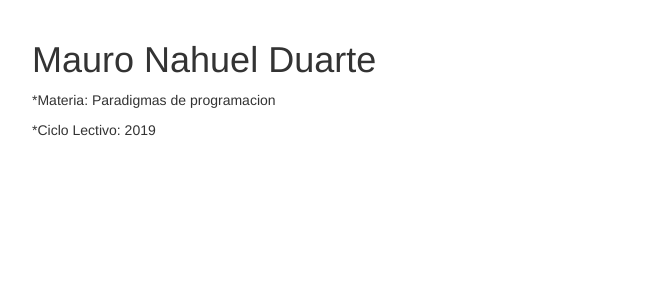
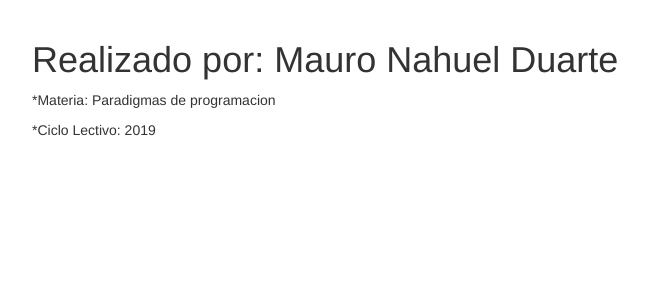
Before and after one commit to nahuelduarte/PythonConesa, a Flask app: page /sobre in a window 1280 px wide. Shown: the part 52-352 px from the top of the page, without its empty margins (38-686 px from the left). Run offline with Flask 2, Linux system fonts and the light colour scheme; some libraries are stand-ins or nearby versions.

Commit message:
First Commit

```diff
--- a/app.py
+++ b/app.py
@@ -33,7 +33,7 @@ def error_interno(e):
 def ingresar():
     formulario = LoginForm()
     if formulario.validate_on_submit():
-        with open('usuarios') as archivo:
+        with open('usuarios.csv') as archivo:
             archivo_csv = csv.reader(archivo)
             registro = next(archivo_csv)
             while registro:
@@ -53,7 +53,7 @@ def registrar():
     formulario = RegistrarForm()
     if formulario.validate_on_submit():
         if formulario.password.data == formulario.password_check.data:
-            with open('usuarios', 'a', newline='') as archivo:
+            with open('usuarios.csv', 'a', newline='') as archivo:
                 archivo_csv = csv.writer(archivo)
                 registro = [formulario.usuario.data, formulario.password.data]
                 archivo_csv.writerow(registro)
@@ -74,12 +74,12 @@ def logout():
 
 
 @app.route('/clientes')
-def bdatos():
+def clientes():
     if 'username' in session:
         with open('clientes.csv', 'r', encoding='utf-8') as archivo:
             archivo_csv = csv.reader(archivo)
             encabezado = next(archivo_csv)
-            return render_template('tabla.html', cabeza=encabezado, cuerpo=archivo_csv)
+            return render_template('clientes.html', cabeza=encabezado, cuerpo=archivo_csv)
 
 
 @app.route('/sobre')
--- a/templates/base.html
+++ b/templates/base.html
@@ -2,8 +2,8 @@
 
 {% block head %}
     {{ super() }}
-    <link rel="shortcut icon" href="{{ url_for('static', filename = 'favicon.png') }}" type="image/x-icon">
-    <link rel="icon" href="{{ url_for('static', filename = 'favicon.png') }}" type="image/x-icon">
+    <link rel="shortcut icon" href="{{ url_for('static', filename = 'conesa.png') }}" type="image/x-icon">
+    <link rel="icon" href="{{ url_for('static', filename = 'conesa.png') }}" type="image/x-icon">
 {% endblock %}
 
 {% block title %}Hola {{ nombre }}{% endblock %}
--- a/templates/tabla.html
+++ b/templates/clientes.html
@@ -1,11 +1,11 @@
 {% extends "base.html" %}
-{% block title %}Base de Datos{% endblock %}
+{% block title %}Clientes{% endblock %}
 {% block page_content %}
 <div class="page-header">
     <h1>Clientes de Conesa Inc.</h1>
 </div>
 <div class="panel panel-default">
-  <div class="panel-heading">Base de Datos:</div>
+  <div class="panel-heading">Clientes:</div>
   <table class="table">
     <tr>
         <th>{{cabeza[0]}}</th>
--- a/templates/index.html
+++ b/templates/index.html
@@ -6,4 +6,7 @@
 <div class="page-header">
     <h1>Bienvenido al CRM de Conesa Inc.</h1>
 </div>
+<div align="center">
+    <img src="static/conesa.png"
+ </div>
 {% endblock %}
--- a/templates/sobre.html
+++ b/templates/sobre.html
@@ -4,11 +4,11 @@
 <!DOCTYPE html>
 <html>
 <head>
-<title>Realizado Por</title>
+<title>Sobre</title>
 </head>
 <body>
 
-<h1>Mauro Nahuel Duarte</h1>
+<h1>Realizado por: Mauro Nahuel Duarte</h1>
 <p>*Materia: Paradigmas de programacion</p>
 <p>*Ciclo Lectivo: 2019</p>
 
--- /dev/null
+++ b/usuarios.csv
@@ -0,0 +1,5 @@
+mauro,mauro
+admin,admin
+alejandro,alejandro
+usuario,usuario
+usuario,usuario
```
Also changed, not shown: README.md (deleted), static/conesa.png (added), 1 other file.
